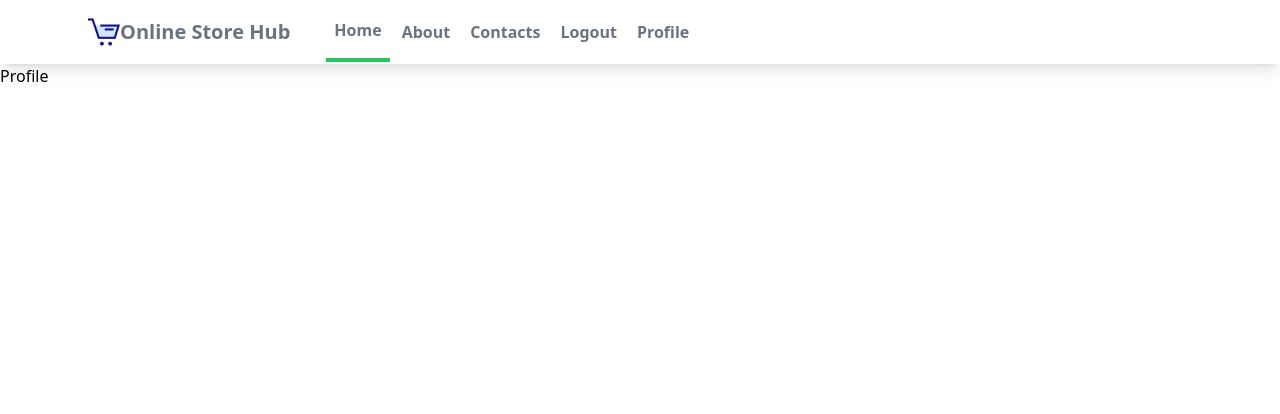
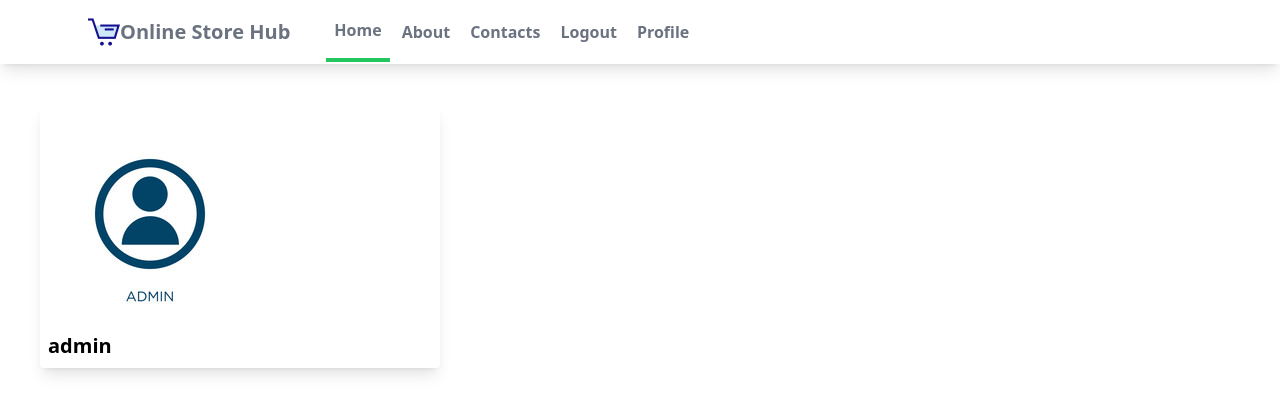
Before and after one commit to Frolov-Andrey2405/OnlineStoreHub, a Django app: page /users/profile/ in a window 1280 px wide. Shown: the top 414 px of the page. Run offline with Django 4.2, Linux system fonts and the light colour scheme; a user stored in the database is signed in; data comes from the database, SQL or seed files in the repository; both versions use the stored data as it was after the commit; style sheets or scripts are compiled from the project's sources.

Commit message:
Profile page

```diff
--- a/mysite/mysite/settings.py
+++ b/mysite/mysite/settings.py
@@ -134,4 +134,5 @@ MEADIA_ROOT = BASE_DIR / 'media'
 MEADIA_URL = '/media/'
 
 LOGIN_REDIRECT_URL = 'app:index'
+LOGIN_URL = 'users:login'
 # LOGOUT_REDIRECT_URL = 'app:index'
--- a/mysite/users/templates/users/profile.html
+++ b/mysite/users/templates/users/profile.html
@@ -1,5 +1,33 @@
 {% extends "app/base.html" %}
 
 {% block content %}
-    <h1>Profile</h1>
+{% if user.profile %}
+<div class="grid p-10 grid-cols-1 lg:grid-cols-3 sm:grid-cols-1">
+    <div class="rounded shadow-lg">
+        <div>
+            {% if user.profile.image %}
+            <img src="{{ user.profile.image.url }}" alt="User Profile Image">
+            {% else %}
+            <img src="#" alt="Placeholder Image">
+            {% endif %}
+        </div>
+        <h1 class="font-bold text-xl m-2">{{ user.username }}</h1>
+    </div>
+</div>
+{% else %}
+<div class="container py-5">
+    <h1 class="text-2xl m-10 font-bold">Register User</h1>
+    <form class="w-2/5 bg-white-700 shadow-md m-10 rounded px-8 pt-6 pb-8 mb-4" method="post"
+        enctype="multipart/form-data">
+        {% csrf_token %}
+        <div class="mb-2">
+            <label for="upload" class="block text-gray-700 text-sm font-bold mb-2">Upload profile image</label>
+            <input class="block mt-4" type="file" accept="image/*" name="upload" id="upload" required>
+            <label for="number" class="block text-gray-700 text-sm font-bold mt-5 mb-2">Contact number</label>
+            <input class="block mt-4" type="text" name="number" id="number" required>
+        </div>
+        <button class="bg-green-500 text-white px-5 py-2" type="submit">Create Profile</button>
+    </form>
+</div>
+{% endif %}
 {% endblock content %}
```
Also changed, not shown: mysite/_profile_images/admin.jpg (added), mysite/db.sqlite3.
